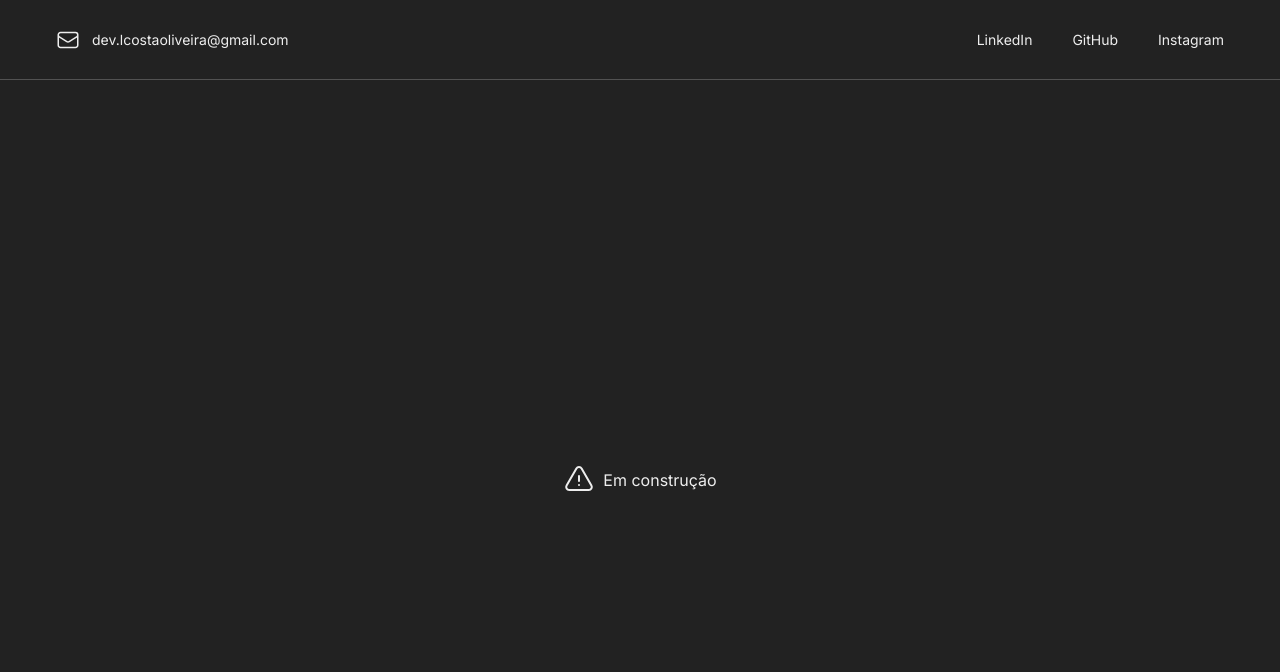
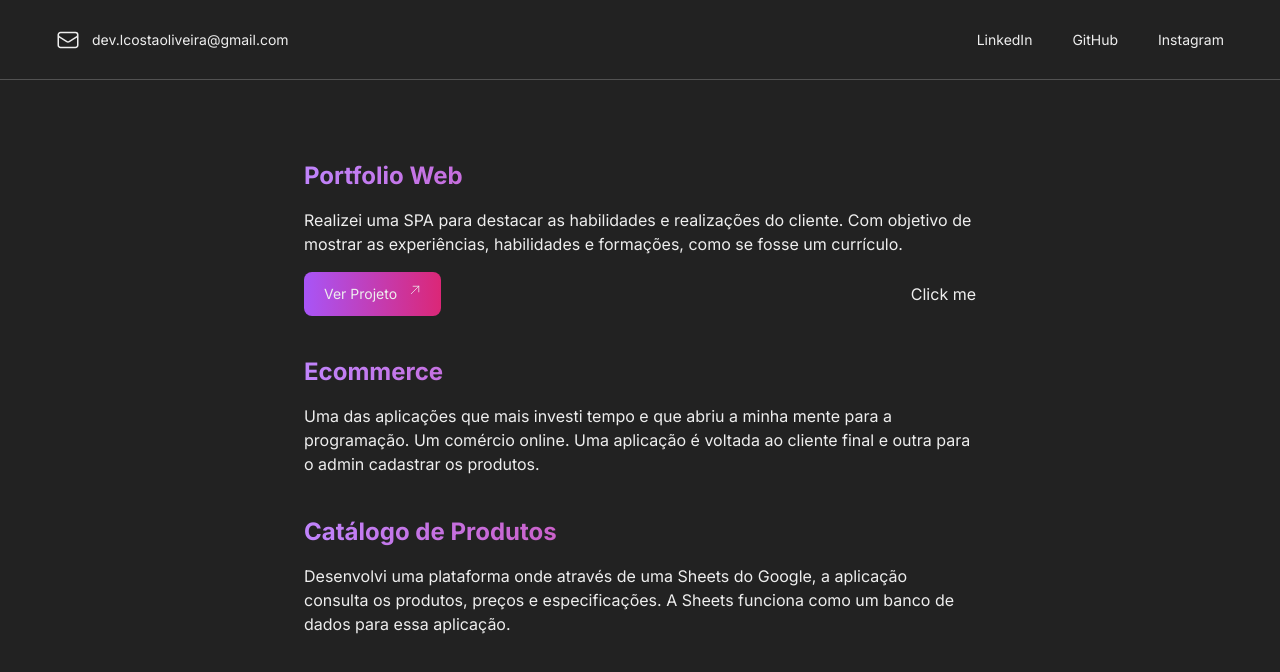
Before and after one commit to leuzaoo/portfolio, a Next.js app: page /projects in a window 1280 px wide. Shown: the top 672 px of the page. Built offline with nearby package versions, Linux system fonts and the light colour scheme.

Commit message:
Updated projects page

```diff
--- a/src/app/projects/page.jsx
+++ b/src/app/projects/page.jsx
@@ -1,11 +1,73 @@
-import { ExclamationTriangleIcon } from "@heroicons/react/24/outline";
 import React from "react";
+import ButtonLink from "../components/ButtonLink";
+import {
+  Popover,
+  PopoverTrigger,
+  PopoverContent,
+  PopoverHeader,
+  PopoverBody,
+  PopoverFooter,
+  PopoverArrow,
+  PopoverCloseButton,
+  PopoverAnchor,Button
+} from "@chakra-ui/react";
 
 export default function ProjectsPage() {
   return (
-    <div className="flex items-center justify-center gap-2 h-screen w-screen">
-      <ExclamationTriangleIcon width={32} />
-      <p>Em construção</p>
+    <div className="px-8 w-full flex flex-col lg:items-center lg:mx-auto">
+      <div className="mt-10 lg:mt-20 lg:max-w-2xl">
+        <h2 className="font-bold text-transparent text-left text-2xl bg-clip-text bg-gradient-to-r from-purple-400 to-pink-600">
+          Portfolio Web
+        </h2>
+        <p className="mt-4">
+          Realizei uma SPA para destacar as habilidades e realizações do
+          cliente. Com objetivo de mostrar as experiências, habilidades e
+          formações, como se fosse um currículo.
+        </p>
+        <div className="mt-4 flex items-center justify-between">
+          <a href="https://yhwconsulting.netlify.app/" target="_blank">
+            <ButtonLink text="Ver Projeto" />
+          </a>
+          <Popover isLazy>
+            <PopoverTrigger>
+              <Button>Click me</Button>
+            </PopoverTrigger>
+            <PopoverContent>
+              <PopoverHeader fontWeight="semibold">
+                Popover placement
+              </PopoverHeader>
+              <PopoverArrow />
+              <PopoverCloseButton />
+              <PopoverBody>
+                Lorem ipsum dolor sit amet, consectetur adipisicing elit, sed do
+                eiusmod tempor incididunt ut labore et dolore.
+              </PopoverBody>
+            </PopoverContent>
+          </Popover>
+        </div>
+      </div>
+
+      <div className="mt-10 lg:max-w-2xl">
+        <h2 className="font-bold text-transparent text-left text-2xl bg-clip-text bg-gradient-to-r from-purple-400 to-pink-600">
+          Ecommerce
+        </h2>
+        <p className="mt-4">
+          Uma das aplicações que mais investi tempo e que abriu a minha mente
+          para a programação. Um comércio online. Uma aplicação é voltada ao
+          cliente final e outra para o admin cadastrar os produtos.
+        </p>
+      </div>
+
+      <div className="mt-10 lg:max-w-2xl">
+        <h2 className="font-bold text-transparent text-left text-2xl bg-clip-text bg-gradient-to-r from-purple-400 to-pink-600">
+          Catálogo de Produtos
+        </h2>
+        <p className="mt-4">
+          Desenvolvi uma plataforma onde através de uma Sheets do Google, a
+          aplicação consulta os produtos, preços e especificações. A Sheets
+          funciona como um banco de dados para essa aplicação.
+        </p>
+      </div>
     </div>
   );
 }
```
